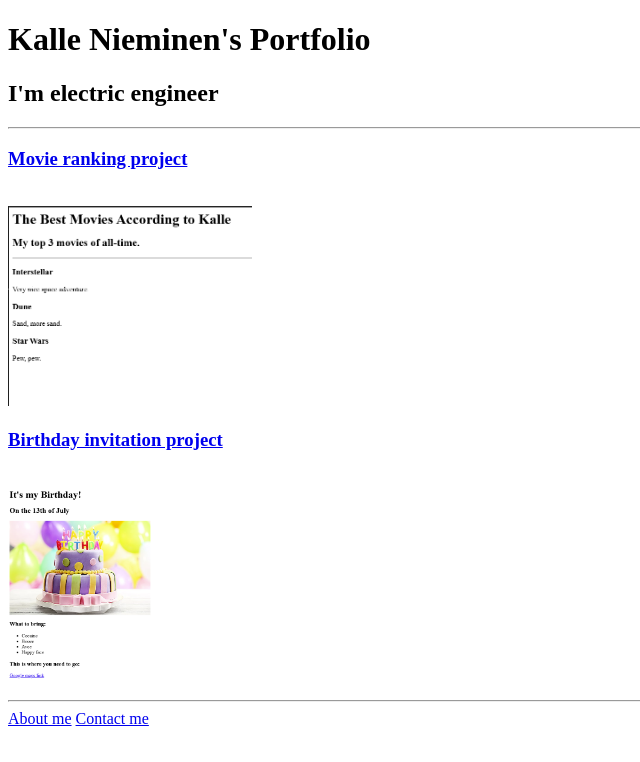
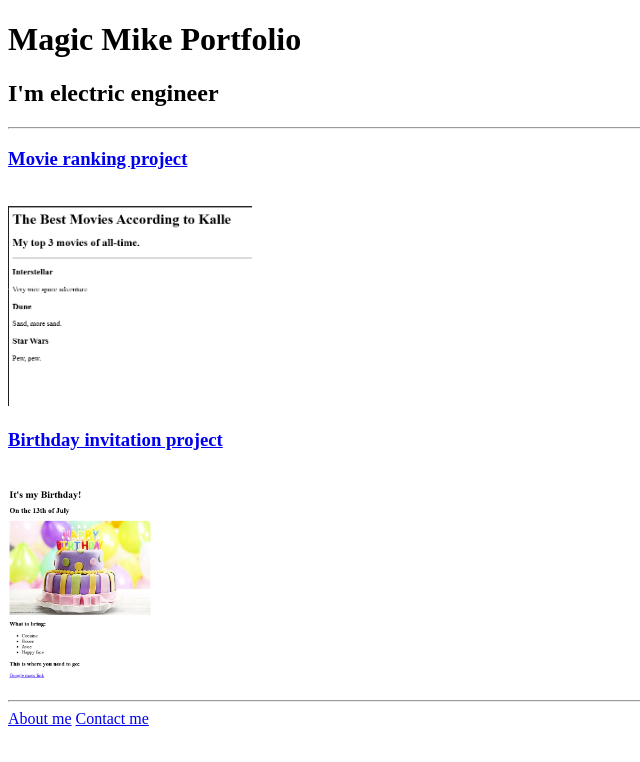
Before and after one commit to Intacto159/html-portfolio, a plain HTML site: page index.html in a window 1280 px wide. Shown: the whole page, without its empty margins (0-640 px from the left). Drawn offline with Linux system fonts and the light colour scheme.

Commit message:
Update index.html

```diff
--- a/index.html
+++ b/index.html
@@ -5,7 +5,7 @@
         <title>My website</title>
     </head>
     <body>
-        <h1>Kalle Nieminen's Portfolio</h1>
+        <h1>Magic Mike Portfolio</h1>
         <h2>I'm electric engineer</h2>
 
         <hr />
```
